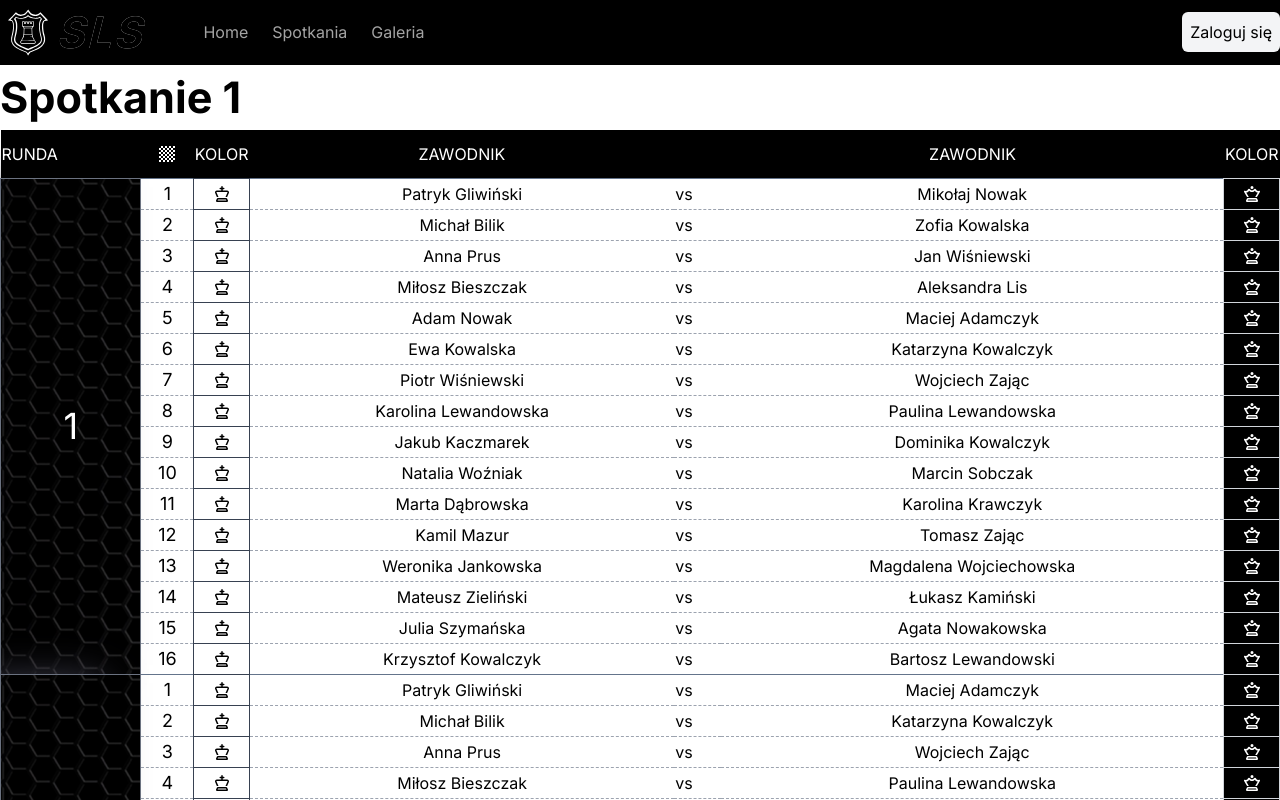
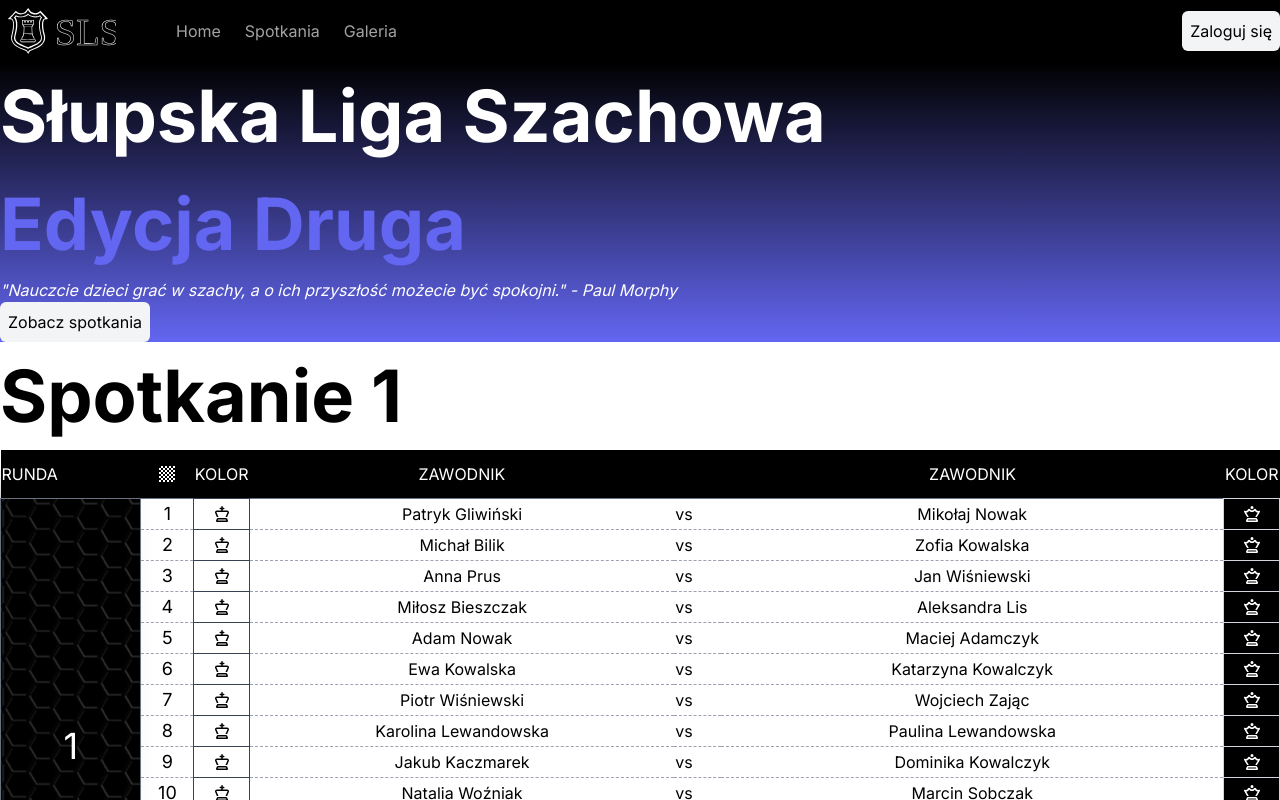
Before and after one commit to TheN3RO/sls-app, a Next.js app: page / in a window 1280 px wide. Shown: the top 800 px of the page. Built offline with nearby package versions, Linux system fonts and the light colour scheme.

Commit message:
sls-v0.1.4.3

```diff
--- a/app/globals.css
+++ b/app/globals.css
@@ -7,6 +7,6 @@
 }
 
 h1 {
-  font-size: 2.7rem;
+  font-size: 4.5rem;
   font-weight: 700;
 }
--- a/components/header.tsx
+++ b/components/header.tsx
@@ -6,8 +6,8 @@ import CustomButton from './customButton'
 import { Playfair_Display, Quicksand, Roboto } from 'next/font/google';
 import styles from '@/styles/Header.module.css';
 
-const roboto = Quicksand({
-  weight: ['300'],
+const quicksand = Quicksand({
+  weight: ['400'],
   style: ['normal'],
   subsets: ['latin'],
   display: 'swap',
@@ -21,7 +21,8 @@ const Header = () => {
       <div className='container mx-auto flex items-center'>
         <div className='flex'>
           <Image src='/sls-logo.svg' alt='logo' width={56} height={56} className='p-2' />
-          <h1 className={`tracking-wider text-black italic ${roboto.className, styles.logoText}`}>SLS</h1>
+          <Image src='/sls-text-logo.svg' alt='logo-text' width={60} height={60} />
+          {/* <h1 className={`tracking-wider text-white italic ${quicksand.className}`}>SLS</h1> */}
         </div>
         <div className='flex-1 mx-[48px]'>
           <ul className='list-none flex'>
--- a/components/hero.tsx
+++ b/components/hero.tsx
@@ -1,8 +1,20 @@
 import React from 'react'
+import CustomButton from './customButton'
 
 const Hero = () => {
   return (
-    <div></div>
+    <section className='bg-gradient-to-b from-black to-indigo-500'>
+      <h1 className='text-white'>Słupska Liga Szachowa</h1>
+      <h1 className='capitalize text-indigo-500'>edycja druga</h1>
+      <span>
+        <blockquote className="text-white italic">
+          "Nauczcie dzieci grać w szachy, a o ich przyszłość możecie być spokojni." - Paul Morphy
+        </blockquote>
+      </span>
+      <CustomButton
+        title="Zobacz spotkania"
+        containerStyles="bg-gray-100 text-black rounded-md p-2" />
+    </section>
   )
 }
 
```
Also changed, not shown: public/sls-text-logo.svg (added).
